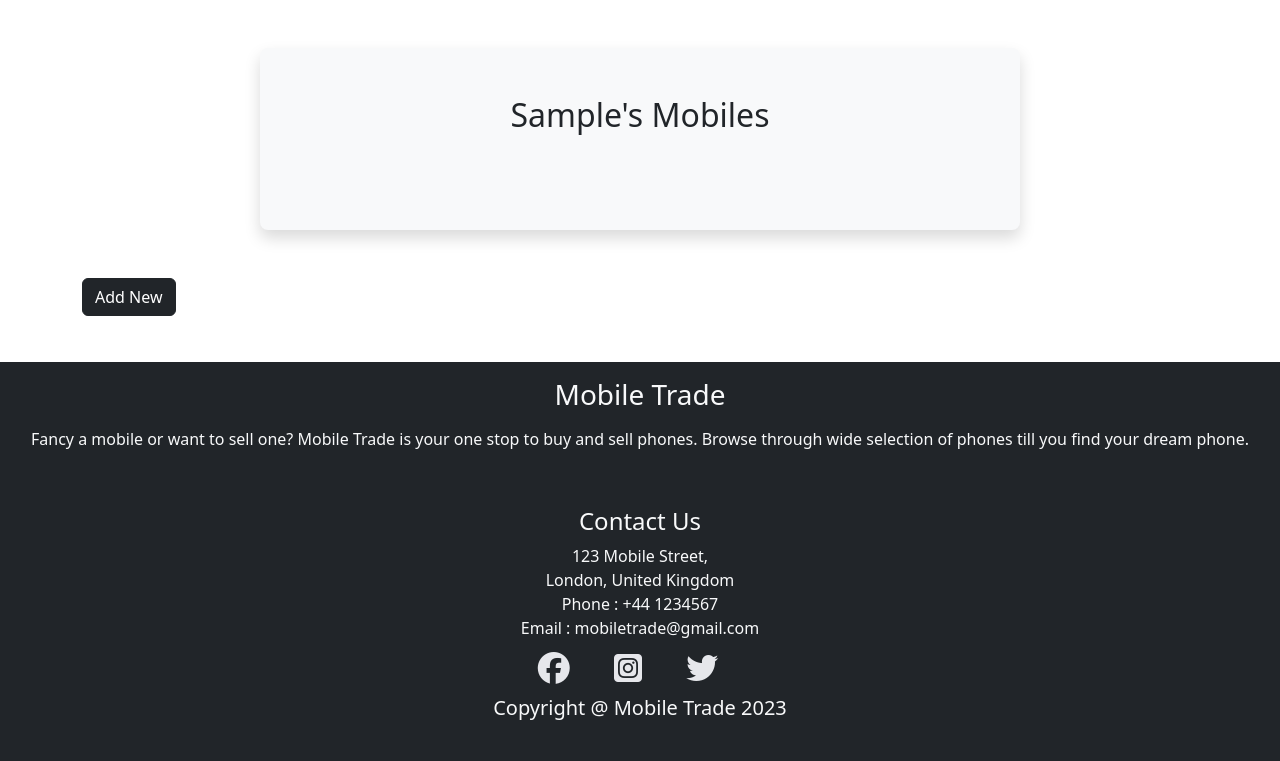
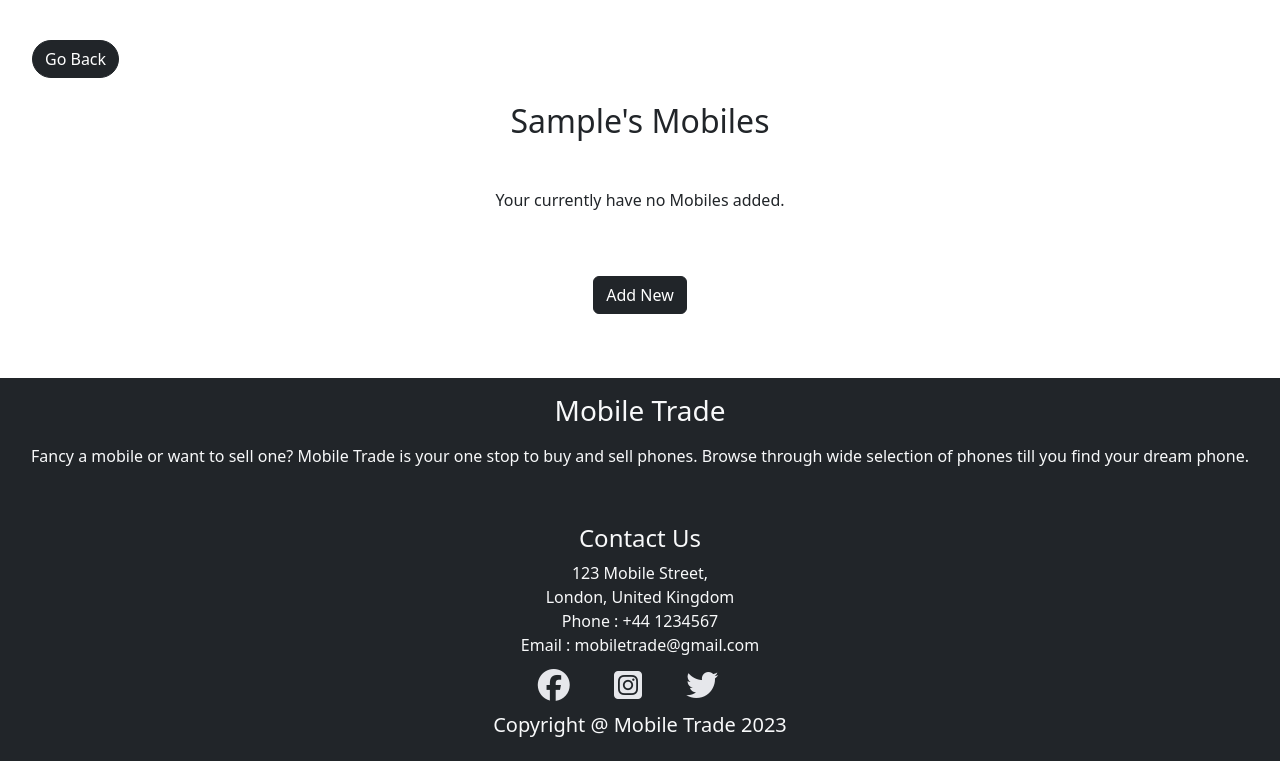
Before and after one commit to AbhilashAynipully/MobileTrade, a Django app: page /my-mobiles in a window 1280 px wide. Shown: the part 56-817 px from the top of the page. Before the commit the page ends 776 px from the top, so only its background shows below. Run offline with Django 3.2, Linux system fonts and the light colour scheme; the visitor is signed in with stand-in values (Sample User, id 1); data that the repository does not hold is empty; parts of the project's set-up code (start-up, migrations or seed data) failed here and were passed over; some libraries are stand-ins or nearby versions.

Commit message:
Add style and button color with bootstrap

```diff
--- a/templates/my_favourites.html
+++ b/templates/my_favourites.html
@@ -24,7 +24,7 @@
             <div class="card-body">
               <p class="card-text">Price:{{favourite.mobile.price}}£</p>
               <a href="{% url 'mobile-details' favourite.mobile.id %}" class="btn btn-dark">View</a>
-              <a href="{% url 'delete-favourites' favourite.mobile.id %}" class="btn btn-dark">Remove</a>
+              <a href="{% url 'delete-favourites' favourite.mobile.id %}" class="btn btn-danger">Remove</a>
             </div>
           </div>
         </div>
--- a/templates/my_mobiles.html
+++ b/templates/my_mobiles.html
@@ -1,19 +1,21 @@
-{% extends 'base.html'%} {% load static %} {% block content %}
+{% extends 'base.html'%}
+{% load static %}
+{% block content %}
+
+
 
 <!-- My Mobiles -->
-
-<div class="container">
-  <div class="row">
-    <div
-      class="col-lg-8 col-sm-10 mx-auto my-5 p-5 shadow rounded-3 bg-body-tertiary"
-    >
-      <h2 class="text-center mb-5">{{ user.first_name}}'s Mobiles</h2>
-
+<section class="text-center mt-3 mx-3 p-3">
+  <div class="mt-2 mb-4 d-flex justify-content-start">
+    <button class="btn rounded-pill btn-dark" onclick="history.back()">Go Back</button>
+  </div>
+  <h2 class="mb-5">{{ user.first_name}}'s Mobiles</h2>
+        <div class="row mt-5 justify-content-center">
+      {% if mobiles%}
       {% for mobile in mobiles %}
-      <div class="row justify-content-evenly">
-        <div class="col-xl-2 col-sm-4 col-8 m-4 text-center">
-          <div class="card border-dark border-2 rounded-4">
-            <h5 class="card-title mt-1">{{ mobile.model }}</h5>
+        <div class="col-xl-2 col-sm-4 col-10 m-4 text-center">
+          <div class="card border-dark border-2 rounded-4 py-1 px-3 ">
+            <h5 class="card-title mt-1">{{ mobile.brand }} {{ mobile.model }}</h5>
             {% if mobile.mobile_pic1 %}
             <img
             src="{{ mobile.mobile_pic1.url }}"
@@ -23,17 +25,19 @@
             {% endif %}
             <div class="card-body">
               <p class="card-text">Price:{{mobile.price}}£</p>
-              <a href="{% url 'mobile-details' mobile.pk %}" class="btn btn-dark">View</a>
-              <a href="{% url 'edit-mobiles' mobile.pk%}" class="btn btn-dark">Edit</a>
-              <a href="{% url 'delete-mobiles' mobile.pk%}" class="btn btn-dark">Delete</a>
+              <a href="{% url 'mobile-details' mobile.pk %}" class="btn btn-dark m-1">View</a>
+              <a href="{% url 'edit-mobiles' mobile.pk%}" class="btn btn-dark m-1">Edit</a>
+              <a href="{% url 'delete-mobiles' mobile.pk%}" class="btn btn-danger m-1">Delete</a>
             </div>
           </div>
         </div>
-      </div>
       {% endfor %}
+      {% else %}
+      <p>Your currently have no Mobiles added. </p>
+      {% endif %}
     </div>
-  </div>
-  <a href="{% url 'add_mobiles' %}" class="btn btn-dark">Add New</a>
+
+  <a href="{% url 'add_mobiles' %}" class="btn btn-dark my-5">Add New</a>
 </div>
-
+</section>
 {% endblock content %}
```
